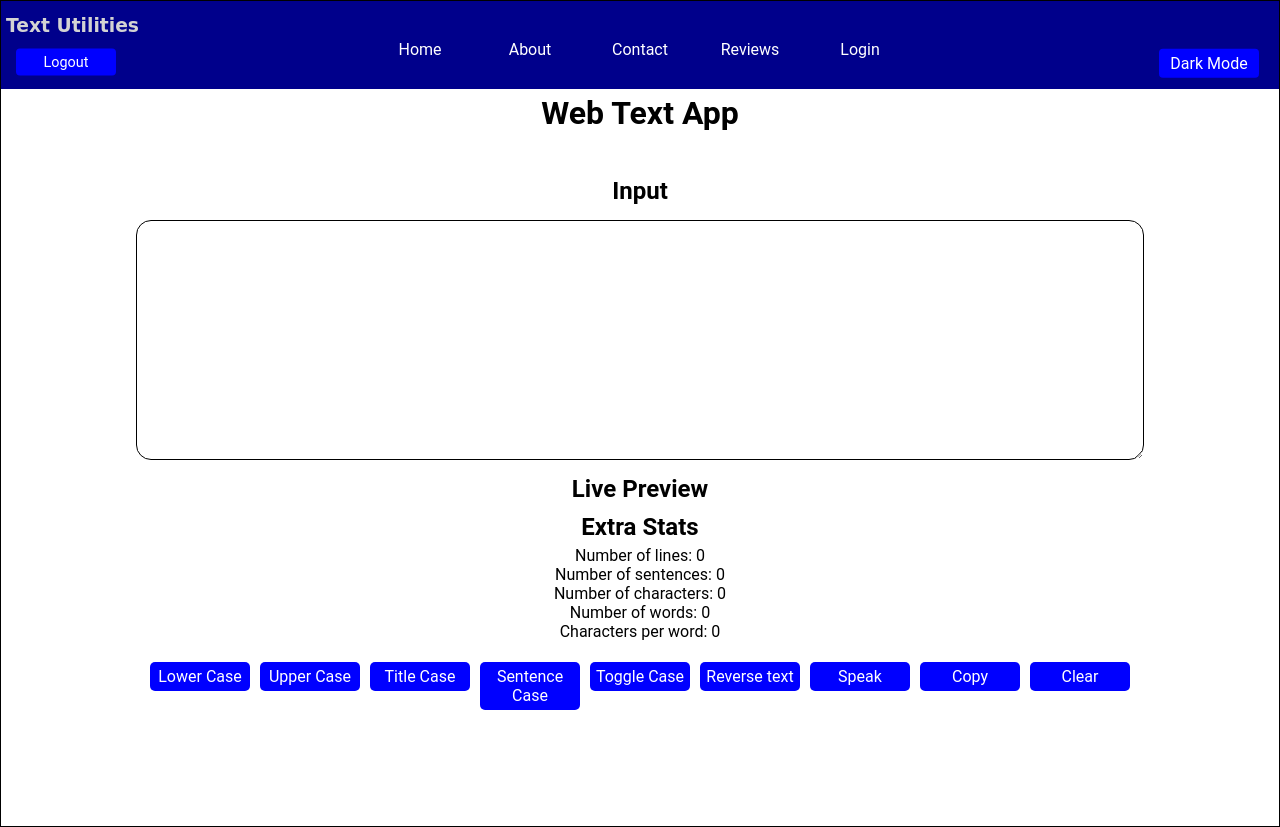
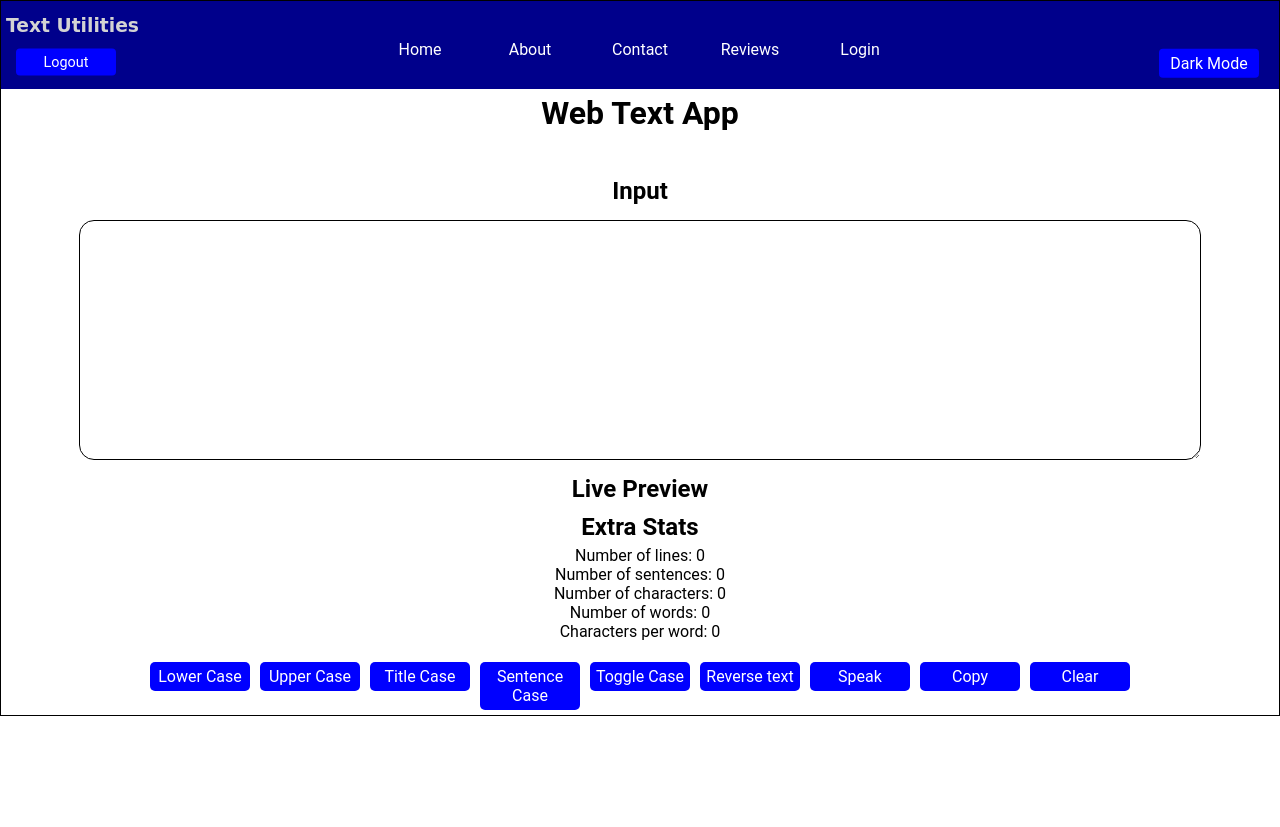
Before and after one commit to nikshitramesh/Word-Utility, a React (Create React App) app in the folder frontend/: page / in a window 1280 px wide. After the commit the page ends 800 px from the top, so only its background shows below. Built offline with nearby package versions, Linux system fonts and the light colour scheme.

Commit message:
Update index.css

```diff
--- a/frontend/src/index.css
+++ b/frontend/src/index.css
@@ -11,9 +11,7 @@ body {
 
 .body {
 	height: fit-content;
-	width: fit-content;
-	min-height: 91.5vh;
-	min-width: 90vw;
+	width: 100%;
 }
 
 #main {
```
